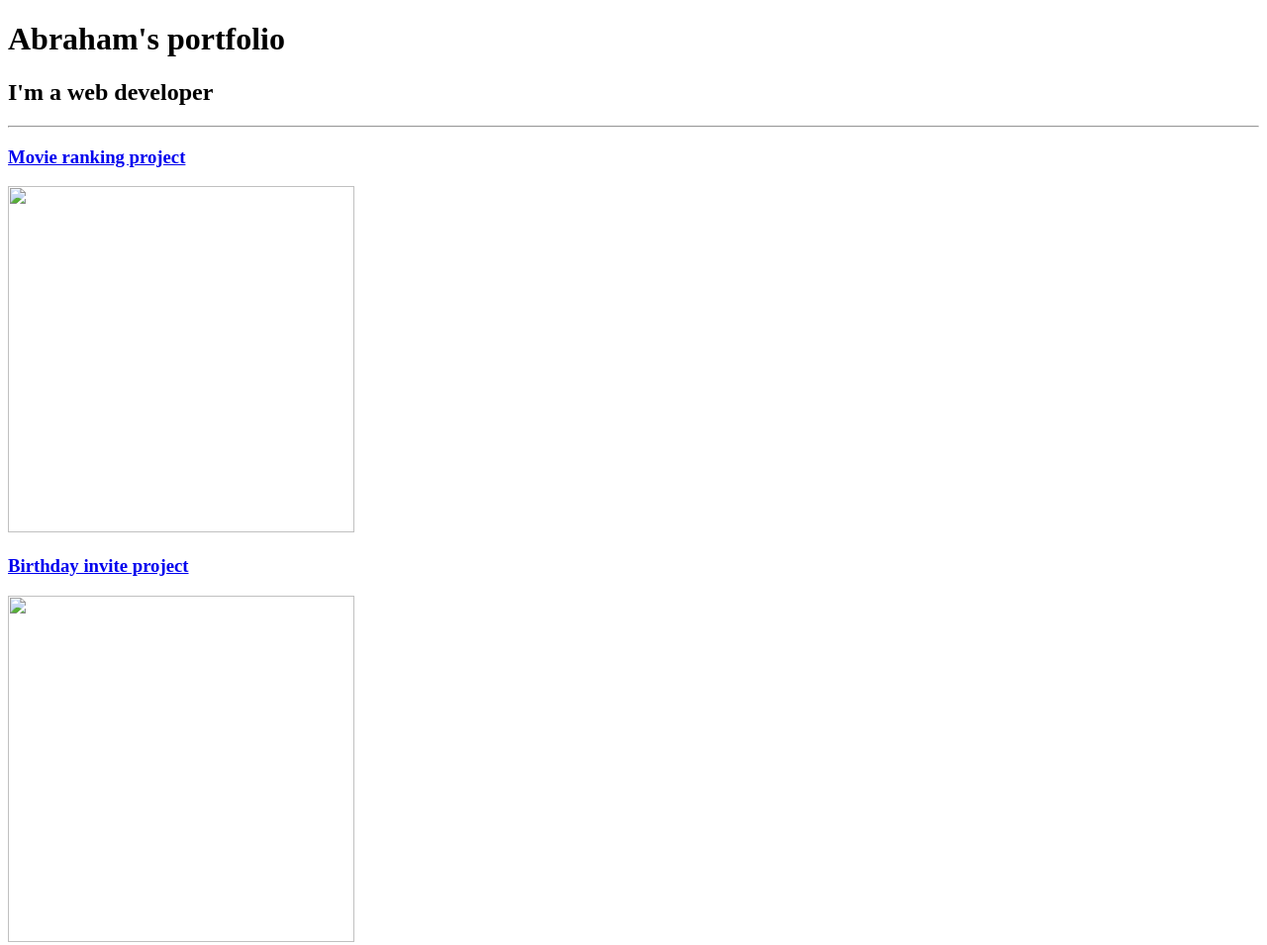
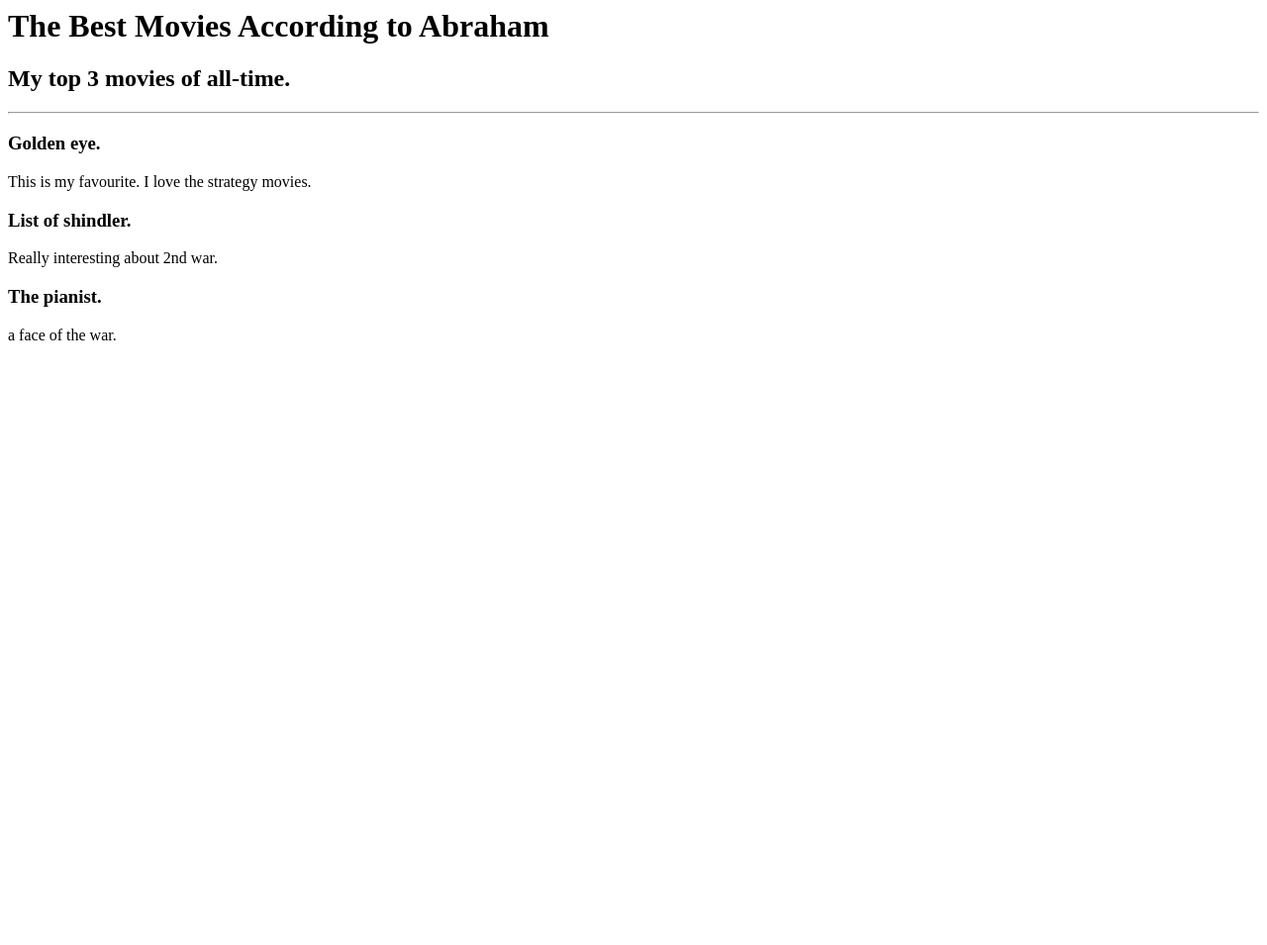
Before and after one commit to abrakadabra1980/my-first-website, a plain HTML site: page index.html in a window 1280 px wide. Shown: the whole page at 99% size. After the commit the page ends 800 px from the top, so only its background shows below. Drawn offline with Linux system fonts and the light colour scheme.

Commit message:
Add files via upload

```diff
--- a/index.html
+++ b/index.html
@@ -1,30 +1,10 @@
-<!-- TODO 1: Create the HTML Boilerplate -->
-<!DOCTYPE html>
-<html>
-    <head>
-        <h1>Abraham's portfolio</h1>
-        <h2>I'm a web developer</h2>
-    </head>
-    <body>
-        <Hr>
-            <!-- TODO 2: Add Your previous projects' HTML into the public folder -->
-            <h3><a href="../2.4 Movie Ranking Project/index.html">Movie ranking project</a></h3>
-
-
-
-
-<!-- TODO 3: Take screenshots of your project previews and add the images to the images folder -->
-    <img src="../4.1 Webpages/assets/images/Movies.png"'image movies' height=350 width="350">
-
-<!-- TODO 4: Add titles/subtitles etc. -->
-
-<!-- TODO 5: Add a link to the project pages -->
-    <h3><a href="../3.4 Birthday Invite Project/index.html">Birthday invite project</a></h3>
-    <img src="..//4.1 Webpages/assets/images/Invitation.png"'image invitation' height="350" width=350</a>
-<!-- TODO 6: Add images to show the project previews
-HINT for TODO 6: You can use the height attribute set to 200 to make the image smaller:
-https://developer.mozilla.org/en-US/docs/Web/HTML/Element/img#attr-height -->
-
-<!-- TODO 7: Add the Contact Me and About Me page links -->
-  </body>
-</html>
+<!-- Write your code below -->
+<h1>The Best Movies According to Abraham</h1>
+<h2>My top 3 movies of all-time.</h2>
+<hr />
+<h3>Golden eye.</h3>
+<p>This is my favourite. I love the strategy movies.</p>
+<h3>List of shindler.</h3>
+<p>Really interesting about 2nd war.</p>
+<h3>The pianist.</h3>
+<p>a face of the war.</p>
```
Also changed, not shown: solution.html (+34 -19 lines), goal.png.
